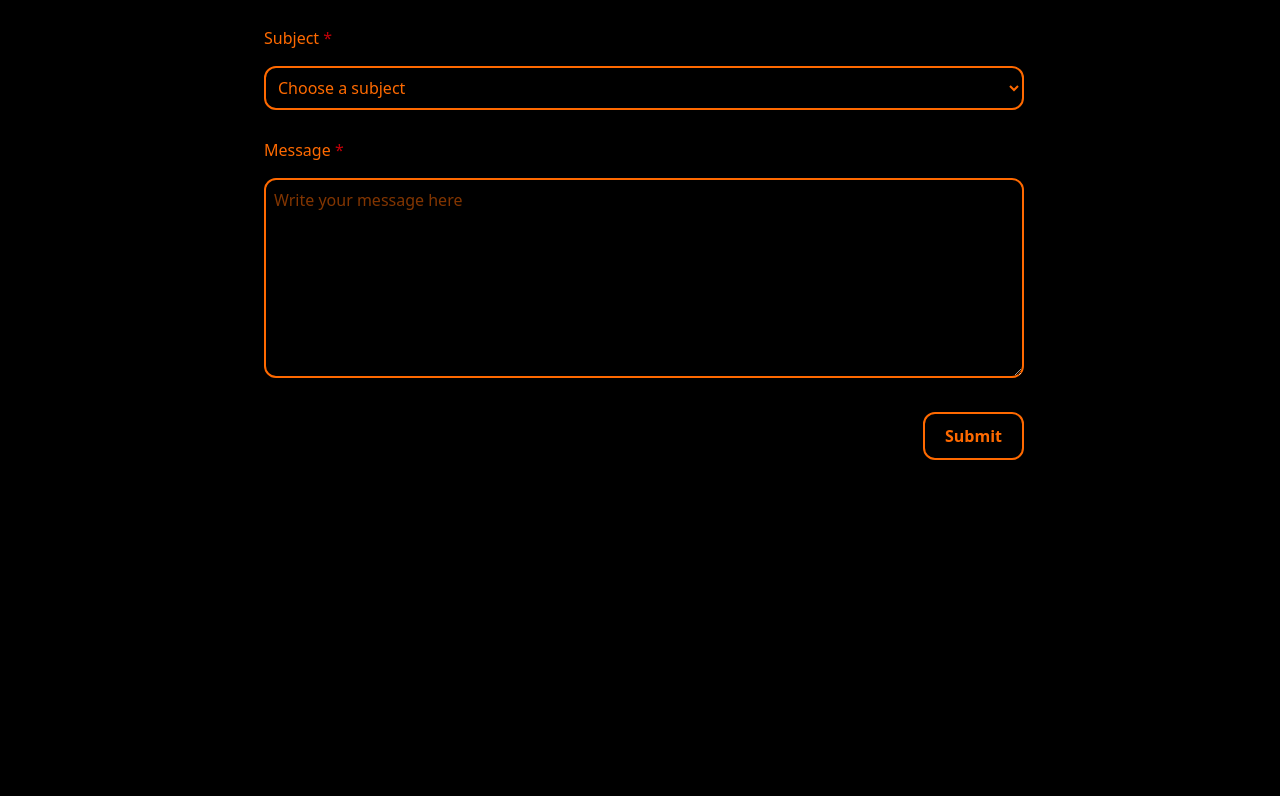
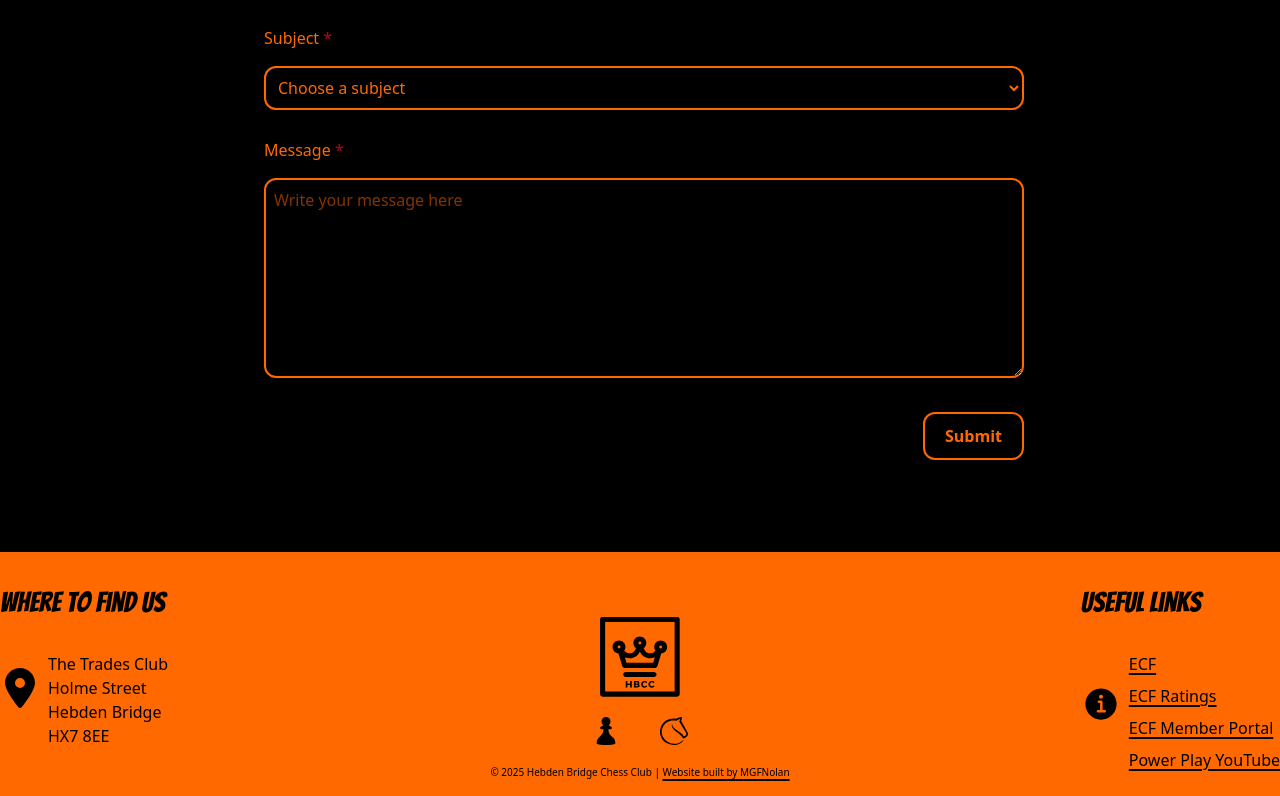
Before and after one commit to MGFNolan/hebden-bridge-chess-club, a React (Vite) app: page / in a window 1280 px wide. Shown: the part 5148-5944 px from the top of the page. Before the commit the page ends 5700 px from the top, so only its background shows below. Built offline with nearby package versions, Linux system fonts and the light colour scheme.

Commit message:
17: create and style footer

```diff
--- a/src/App.tsx
+++ b/src/App.tsx
@@ -16,6 +16,9 @@ import WhatWeOffer from "./components/WhatWeOffer";
 import ImageGallery from "./components/Gallery";
 import ContactForm from "./components/ContactForm";
 
+//Footer
+import Footer from "./components/Footer";
+
 function App() {
     return (
         <MenuContextProvider>
@@ -32,6 +35,8 @@ function App() {
                     <ImageGallery />
                     <ContactForm />
                 </Main>
+
+                <Footer />
             </Page>
         </MenuContextProvider>
     );
--- /dev/null
+++ b/src/components/Footer.tsx
@@ -0,0 +1,72 @@
+import { SiChessdotcom, SiLichess } from "react-icons/si";
+import { FaLocationDot } from "react-icons/fa6";
+import { IoInformationCircle } from "react-icons/io5";
+import { UsefulLinksContent } from "../utils/content";
+import LogoIcon from "./Icons/LogoIcon";
+
+export default function Footer() {
+    return (
+        <footer id="footer" className="footer">
+            <div className="container footer__content">
+                <div className="footer__left">
+                    <h3>Where to Find Us</h3>
+                    <div className="footer__left__content">
+                        <FaLocationDot />
+                        <p>
+                            The Trades Club <br /> Holme Street <br /> Hebden
+                            Bridge <br /> HX7 8EE
+                        </p>
+                    </div>
+                </div>
+                <div className="footer__middle">
+                    <div className="footer__content__logo">
+                        <LogoIcon />
+                    </div>
+
+                    <div className="footer__content__icons">
+                        <a href="https://www.chess.com/club/hebden-bridge-chess-club">
+                            <SiChessdotcom />
+                        </a>
+                        <a href="">
+                            <SiLichess />
+                        </a>
+                    </div>
+                    <div className="footer__content__text">
+                        <p>
+                            © 2025 Hebden Bridge Chess Club |{" "}
+                            <a
+                                href="https://github.com/MGFNolan"
+                                target="_blank"
+                            >
+                                Website built by MGFNolan
+                            </a>
+                        </p>
+                    </div>
+                </div>
+                <div className="footer__right">
+                    <div>
+                        {" "}
+                        <h3>Useful Links</h3>
+                        <div className="footer__right__content">
+                            <IoInformationCircle />
+                            <ul>
+                                {UsefulLinksContent.map((link) => (
+                                    <li key={link.id}>
+                                        {" "}
+                                        <a
+                                            href={link.href}
+                                            aria-label={link.description}
+                                            target="_blank"
+                                        >
+                                            {link.name}
+                                        </a>{" "}
+                                    </li>
+                                ))}
+                            </ul>
+                        </div>
+                    </div>
+                </div>
+            </div>
+        </footer>
+    );
+}
--- /dev/null
+++ b/src/css/footer.css
@@ -0,0 +1,126 @@
+.footer {
+    @apply bg-orange-500 text-black px-35;
+
+    .footer__content {
+        @apply flex justify-between;
+
+        .footer__left,
+        .footer__middle,
+        .footer__right {
+            @apply min-w-[30%] justify-center flex;
+        }
+
+        .footer__left {
+            @apply justify-start flex flex-col;
+
+            .footer__left__content {
+                @apply flex;
+
+                svg {
+                    @apply size-10 self-center mr-2 mb-10;
+                }
+            }
+        }
+
+        .footer__middle {
+            @apply flex-col justify-end gap-5;
+
+            .footer__content__logo {
+                @apply flex justify-center;
+
+                svg {
+                    @apply size-20;
+                }
+            }
+
+            .footer__content__icons {
+                @apply flex justify-center;
+
+                & * {
+                    @apply size-7 mx-5 justify-self-center transition-all duration-200;
+
+                    &:hover {
+                        @apply scale-105;
+                    }
+                }
+            }
+
+            .footer__content__text p {
+                @apply text-[0.625rem] text-center;
+            }
+        }
+
+        .footer__right {
+            @apply justify-end flex;
+
+            .footer__right__content {
+                @apply flex;
+
+                svg {
+                    @apply size-10 self-center mr-2 mb-10;
+                }
+            }
+        }
+    }
+
+    /* Desktop - Smaller */
+
+    @media (max-width: 1280px) {
+        @apply px-0;
+
+        .footer__left,
+        .footer__middle,
+        .footer__right {
+            @apply min-w-[0%];
+        }
+    }
+
+    /* Tablet */
+
+    @media (max-width: 959px) {
+        @apply px-2;
+
+        .footer__content {
+            @apply flex-col gap-2;
+
+            .footer__left {
+                @apply order-1 justify-center m-auto text-center;
+
+                p {
+                    @apply w-[100%];
+                }
+            }
+
+            .footer__middle {
+                @apply order-3 justify-center m-auto;
+            }
+
+            .footer__right {
+                @apply order-2 justify-center m-auto text-center;
+            }
+
+            .footer__left__content,
+            .footer__right__content {
+                @apply flex-col;
+
+                /* For whatever reason, this would not work without the !important tag */
+                svg {
+                    margin-right: 0 !important;
+                    margin-bottom: 1.5rem !important;
+                }
+            }
+        }
+
+        /* .footer__left__content,
+        .footer__right__content {
+            svg {
+                @apply hidden;
+            }
+        } */
+    }
+
+    /* Mobile */
+
+    @media (max-width: 760px) {
+    }
+}
--- a/src/css/theme.css
+++ b/src/css/theme.css
@@ -1,11 +1,8 @@
 html {
     @apply text-orange-500;
-}
 
-a,
-button {
-    &:focus {
-        @apply outline-none ring-2 ring-amber-400 ring-offset-2;
+    & * :focus {
+        @apply outline-none ring-2 ring-red-600 ring-offset-2;
     }
 }
 
--- a/src/index.css
+++ b/src/index.css
@@ -16,6 +16,7 @@
 @import "./css/what-we-offer.css";
 @import "./css/gallery.css";
 @import "./css/contact-form.css";
+@import "./css/footer.css";
 
 :root {
     @apply bg-black;
```
